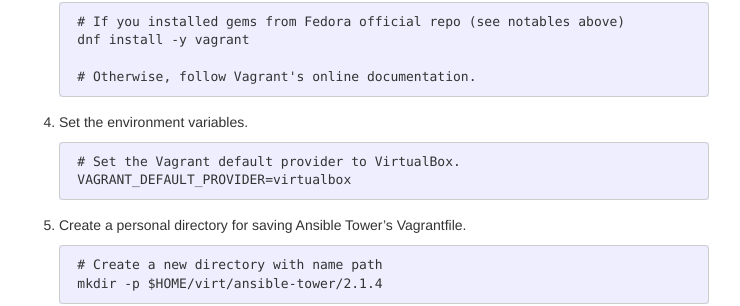
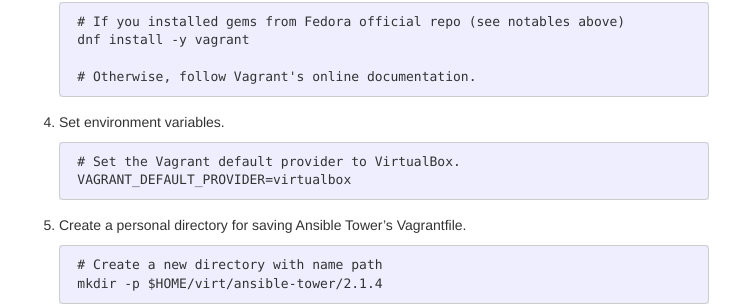
Before and after one commit to ecwpz91/ecwpz91.github.io, a Jekyll site: the page built from _posts/2017-06-22-getting-and-installing-ansible-tower.md, in a window 1280 px wide and 900 px high, scrolled down 1065 px. Shown: the part 146-452 px from the top of the window, without its empty margins (271-1011 px from the left). Built offline with Jekyll 4.4.1, drawn with Linux system fonts in a browser that asks for light colours; nearby versions of some CDN libraries.

Commit message:
Fixed formatting/legibility

```diff
--- a/_posts/2017-06-22-getting-and-installing-ansible-tower.md
+++ b/_posts/2017-06-22-getting-and-installing-ansible-tower.md
@@ -60,7 +60,7 @@
 
         # Otherwise, follow Vagrant's online documentation.
 
-4. Set the environment variables.
+4. Set environment variables.
 
         # Set the Vagrant default provider to VirtualBox.
         VAGRANT_DEFAULT_PROVIDER=virtualbox
```
